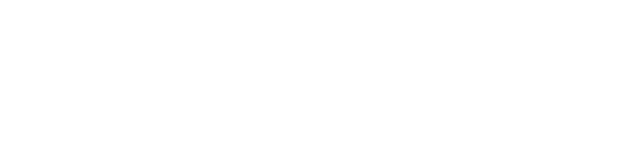
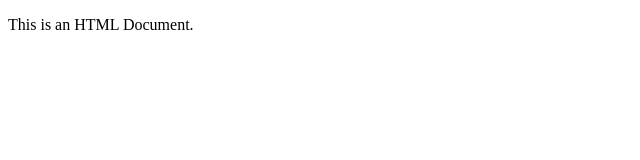
Before and after one commit to TahAkash56/project2, a plain HTML site: page index.html in a window 1280 px wide. Shown: the whole page, without its empty margins (0-640 px from the left). Drawn offline with Linux system fonts and the light colour scheme.

Commit message:
HTMl Change

```diff
--- a/index.html
+++ b/index.html
@@ -6,6 +6,6 @@
     <title>Sample Code</title>
 </head>
 <body>
-
+    <p>This is an HTML Document.</p>
 </body>
 </html>
```
